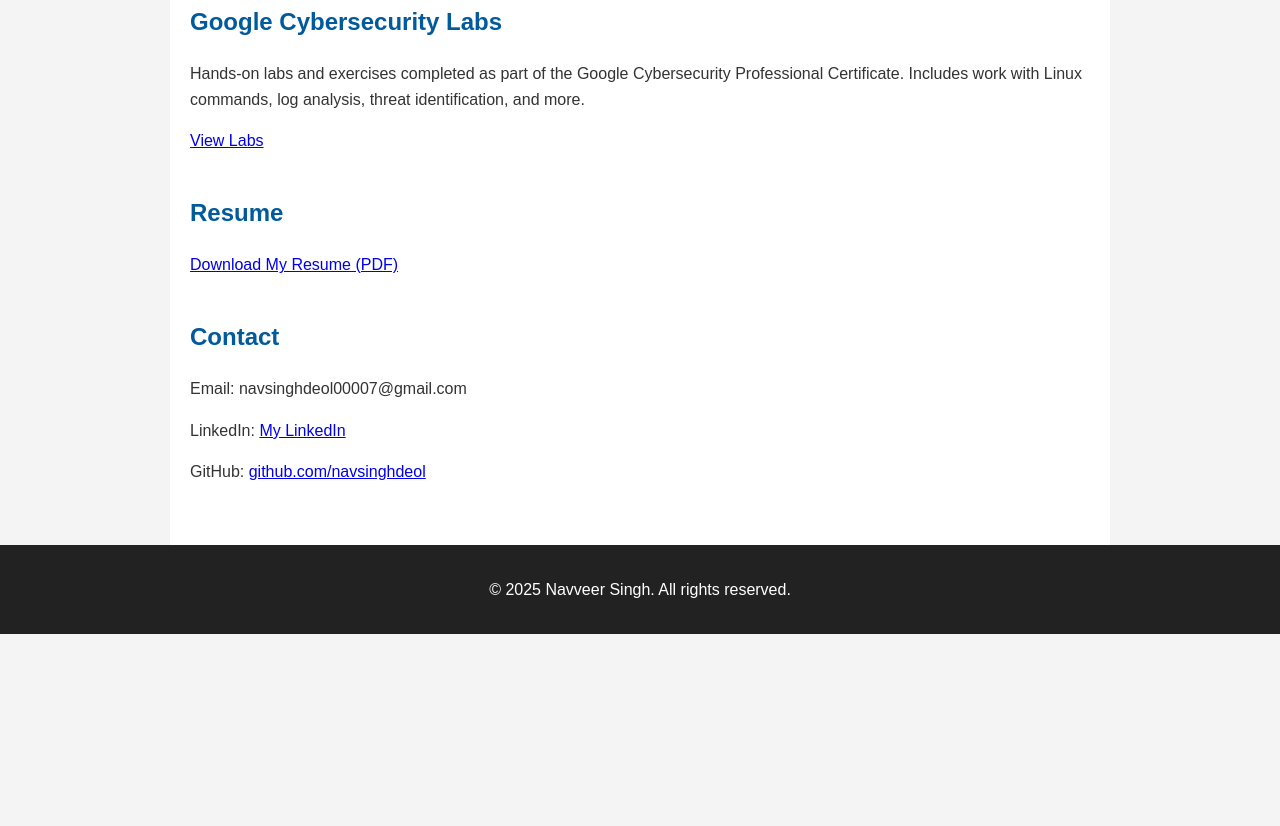
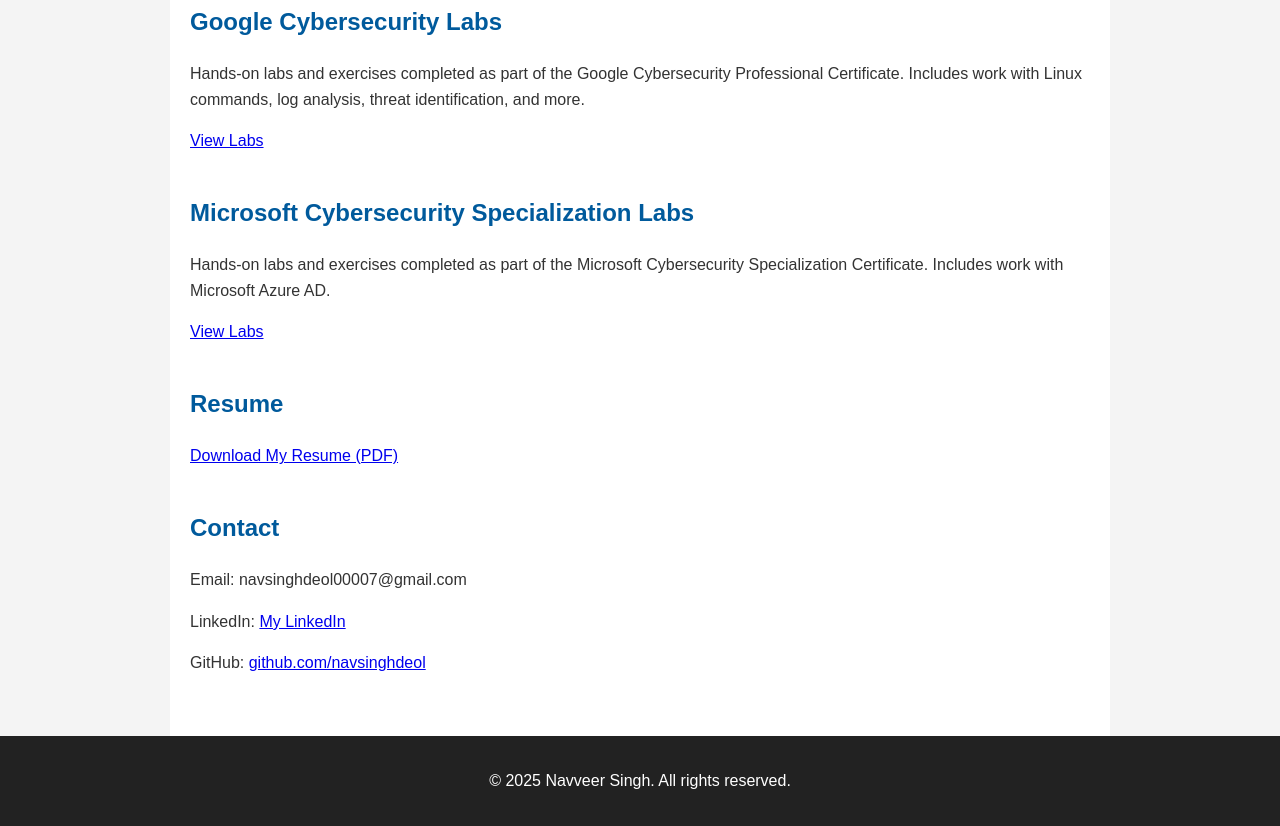
Before and after one commit to navsinghdeol/navsinghdeol.github.io, a plain HTML site: page index.html in a window 1280 px wide. Shown: the part 1193-2019 px from the top of the page. Before the commit the page ends 1827 px from the top, so only its background shows below. Drawn offline with Linux system fonts and the light colour scheme.

Commit message:
Update index.html

```diff
--- a/index.html
+++ b/index.html
@@ -87,6 +87,12 @@
       <a href="https://github.com/navsinghdeol/navsinghdeol.github.io/tree/main/google_cybersecurity_exercises" target="_blank">View Labs</a>
     </section>
 
+    <section id="labs">
+      <h2>Microsoft Cybersecurity Specialization Labs</h2>
+      <p>Hands-on labs and exercises completed as part of the Microsoft Cybersecurity Specialization Certificate. Includes work with Microsoft Azure AD.</p>
+      <a href="https://github.com/navsinghdeol/navsinghdeol.github.io/tree/main/google_cybersecurity_exercises" target="_blank">View Labs</a>
+    </section>
+
     <section id="resume">
         <h2>Resume</h2>
         <p><a href="resume.pdf" target="_blank">Download My Resume (PDF)</a></p>
```
